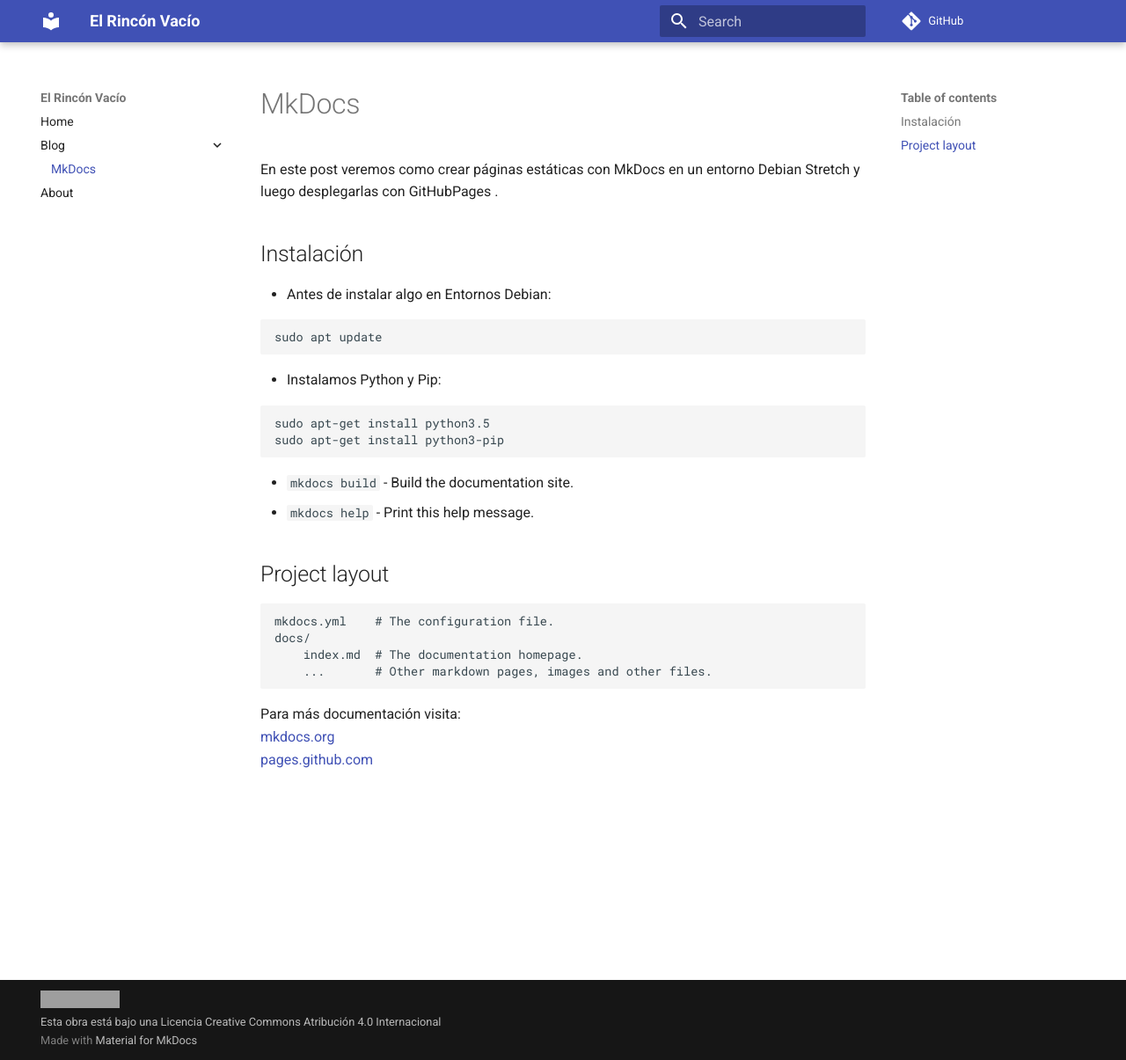
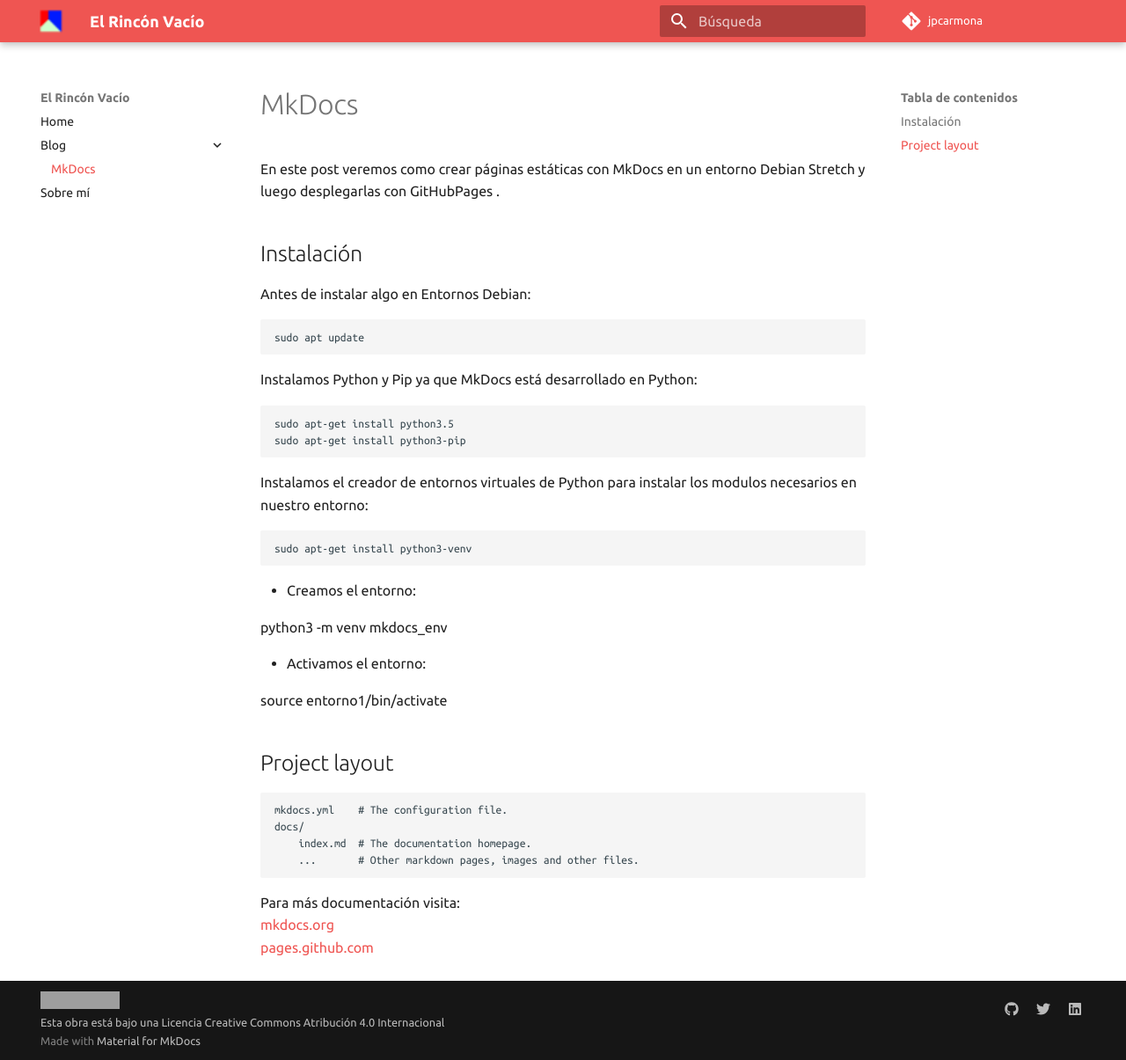
Before and after one commit to jpcarmona/generadormkdocs, an MkDocs documentation site: the page built from docs/mkdocs.md, in a window 1280 px wide and 1205 px high. Shown: the whole window at 88% size. Built offline with MkDocs 1.6.1 and Material for MkDocs 9.7.7, drawn with Linux system fonts in a browser that asks for light colours; grey boxes are pictures that could not be loaded.

Commit message:
plantilla material3

````diff
--- a/docs/mkdocs.md
+++ b/docs/mkdocs.md
@@ -4,17 +4,27 @@
 
 ## Instalación
 
-* Antes de instalar algo en Entornos Debian:
-```bash
-sudo apt update
-```
-* Instalamos Python y Pip:
-```bash
-sudo apt-get install python3.5
-sudo apt-get install python3-pip
-```
-* `mkdocs build` - Build the documentation site.
-* `mkdocs help` - Print this help message.
+Antes de instalar algo en Entornos Debian:
+
+	sudo apt update
+
+Instalamos Python y Pip ya que MkDocs está desarrollado en Python:
+
+	sudo apt-get install python3.5
+	sudo apt-get install python3-pip
+
+Instalamos el creador de entornos virtuales de Python para instalar los modulos necesarios en nuestro entorno:
+
+	sudo apt-get install python3-venv
+
+* Creamos el entorno:
+
+python3 -m venv mkdocs_env
+
+* Activamos el entorno:
+
+source entorno1/bin/activate
+
 
 ## Project layout
 
--- a/mkdocs.yml
+++ b/mkdocs.yml
@@ -1,11 +1,16 @@
-site_name: El Rincón Vacío
+# Información del proyecto
+site_name: 'El Rincón Vacío'
+site_description: 'El sitio de la informática'
+site_author: 'Juan Pedro Carmona Romero'
+site_url: 'https://jpcarmona.github.io/web/'
 
-site_url: https://jpcarmona.github.io/web/
-
-repo_url: https://github.com/jpcarmona/
+# Repositorio
+repo_name: 'jpcarmona'
+repo_url: 'https://github.com/jpcarmona/'
 
 edit_uri: '?query=root/path/docs/'
 
+# Copyright
 copyright: '<a rel="license" href="http://creativecommons.org/licenses/by/4.0/">
             <img alt="Licencia Creative Commons" style="border-width:0"
             src="https://i.creativecommons.org/l/by/4.0/88x31.png" /></a>
@@ -15,10 +20,45 @@
 
 google_analytics: ['UA-36723568-3', 'mkdocs.org']
 
+#Navegación
 nav:
-- Home: index.md
+- Home: 'index.md'
 - Blog:
     - 'MkDocs': 'mkdocs.md'
-- About: about.md
+- Sobre mí: 'about.md'
 
-theme: material
+# Configuración
+theme:
+  name: 'material'
+  palette:
+    primary: 'red'
+    accent: 'red'
+  font:
+    text: 'Ubuntu'
+    code: 'Ubuntu Mono'
+  logo: 'img/favicon.ico'
+  favicon: 'img/favicon.ico'
+  language: 'es'
+  #feature:
+    #tabs: true
+
+# Configuración
+extra:
+  search:
+    language: 'en, es'
+  social:
+    - type: 'github'
+      link: 'https://github.com/jpcarmona/'
+    - type: 'twitter'
+      link: 'https://twitter.com/JPCR92'
+    - type: 'linkedin'
+      link: 'https://linkedin.com'
+#  disqus: 'your-shortname' ## para comentarios
+
+# Extensiones
+markdown_extensions:
+  - admonition
+  - codehilite:
+      guess_lang: false
+  - toc:
+      permalink: true
````
